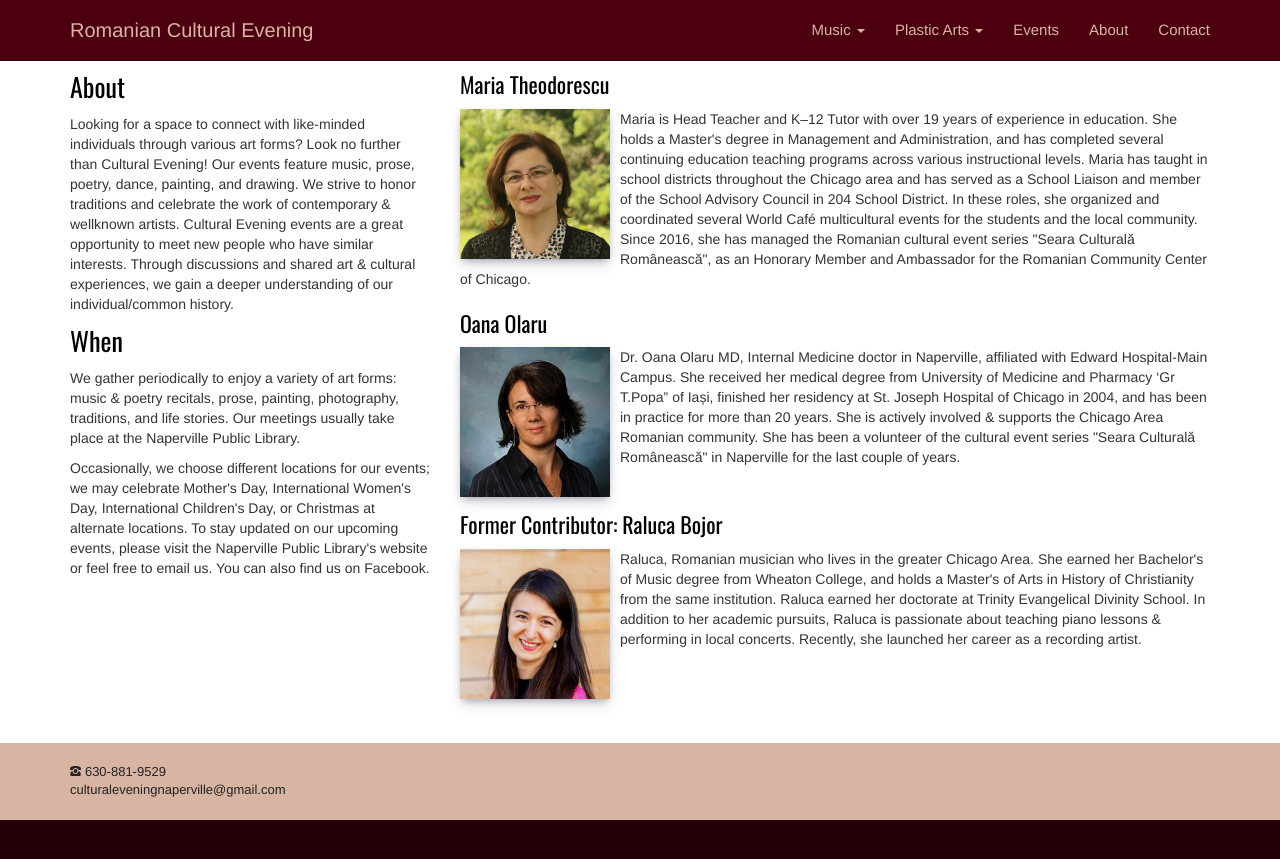
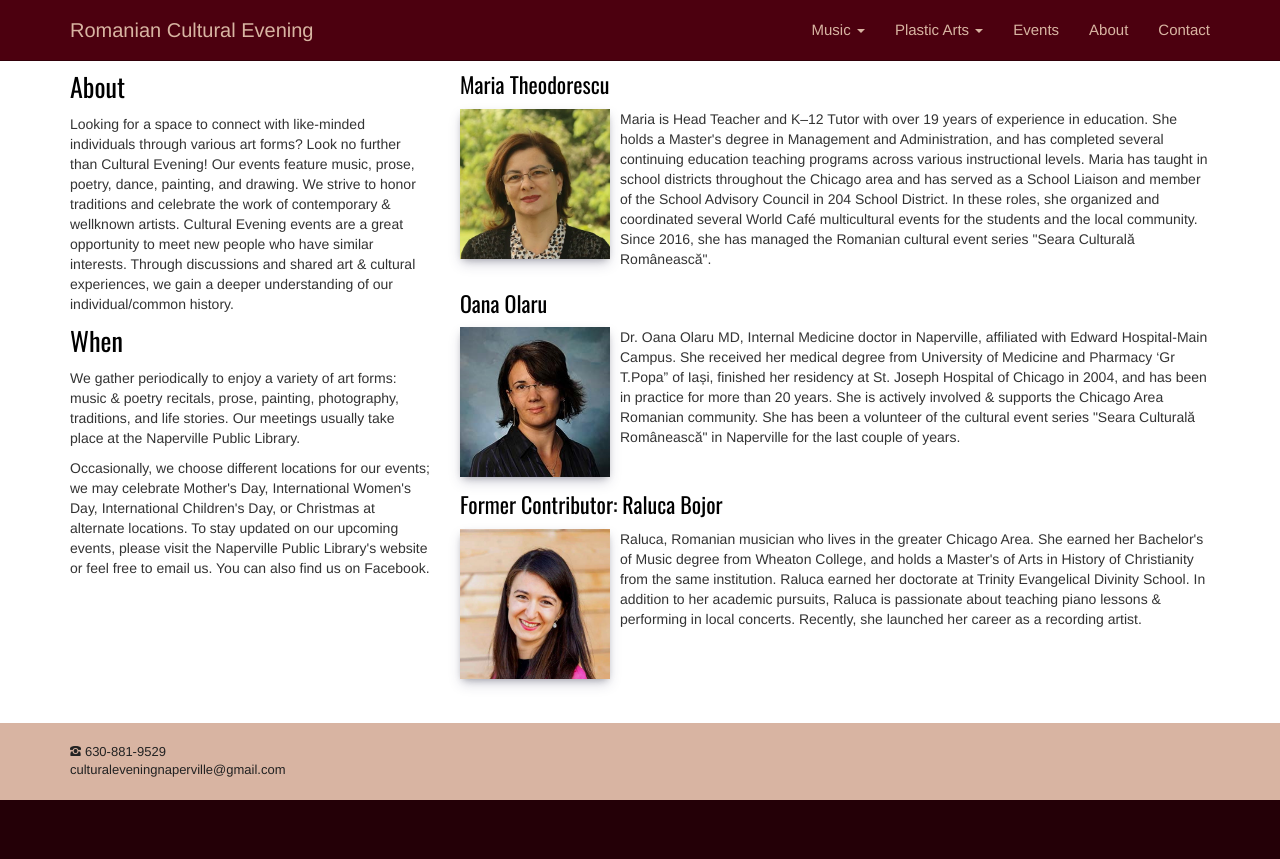
Before and after one commit to adrianth/culteve, a Jekyll site: the page built from en/about.html, in a window 1280 px wide. Shown: the top 859 px of the page. Built offline with Jekyll 4.4.1, drawn with Linux system fonts in a browser that asks for light colours.

Commit message:
fara hororary

```diff
--- a/en/about.html
+++ b/en/about.html
@@ -33,7 +33,7 @@ title: About
                 <div class="col-sm-12">
                     <h3>Maria Theodorescu</h3>
                     <img class="img img-responsive presentation" style="width:150px" src="{{ site.baseurl }}/img/about/maria.jpg" alt="">
-                    <p>Maria is Head Teacher and K–12 Tutor with over 19 years of experience in education. She holds a Master's degree in Management and Administration, and has completed several continuing education teaching programs across various instructional levels. Maria has taught in school districts throughout the Chicago area and has served as a School Liaison and member of the School Advisory Council in 204 School District. In these roles, she organized and coordinated several World Café multicultural events for the students and the local community. Since 2016, she has managed the Romanian cultural event series "Seara Culturală Românească", as an Honorary Member and Ambassador for the Romanian Community Center of Chicago.</p>
+                    <p>Maria is Head Teacher and K–12 Tutor with over 19 years of experience in education. She holds a Master's degree in Management and Administration, and has completed several continuing education teaching programs across various instructional levels. Maria has taught in school districts throughout the Chicago area and has served as a School Liaison and member of the School Advisory Council in 204 School District. In these roles, she organized and coordinated several World Café multicultural events for the students and the local community. Since 2016, she has managed the Romanian cultural event series "Seara Culturală Românească".</p>
                 </div>
             </div>
             <div class="row">
```
